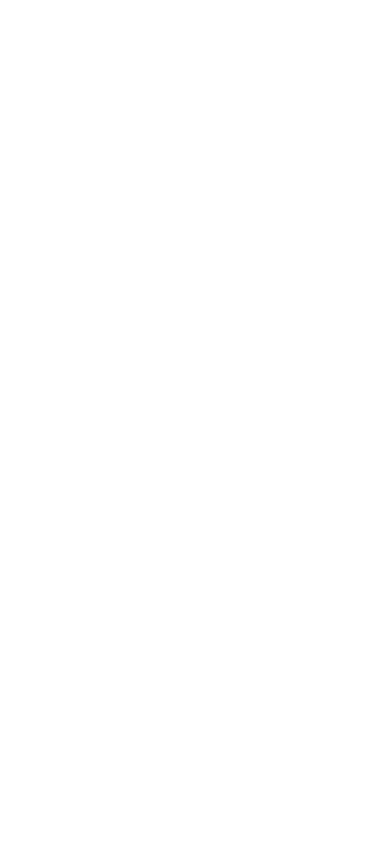
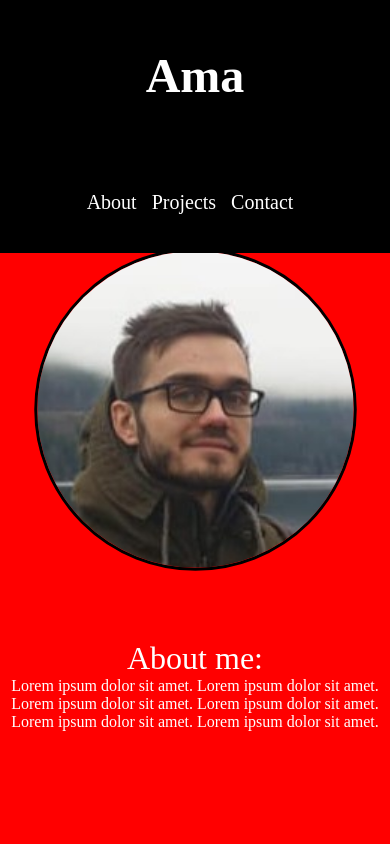
Before and after one commit to AmekxOne/portfolio_page, a plain HTML site: page index.html in a window 390 px wide. Drawn offline with Linux system fonts and the light colour scheme.

Commit message:
Added navbar and about section

```diff
--- a/index.html
+++ b/index.html
@@ -13,9 +13,35 @@
         <link rel="stylesheet" href="./main.css">
     </head>
     <body>
-        <!--[if lt IE 7]>
-            <p class="browsehappy">You are using an <strong>outdated</strong> browser. Please <a href="#">upgrade your browser</a> to improve your experience.</p>
-        <![endif]-->
+        <header>
+            <div class="header-content header-left">
+                <p id="logo">Ama</p>
+            </div>
+
+            <div class="header-content header-right">
+                <ul>
+                    <li><a href="#about">About</a></li>
+                    <li><a href="#projects">Projects</a></li>
+                    <li><a href="#">Contact</a></li>
+                </ul>
+            </div>
+        </header>
+
+        <main>
+            <section id="about">
+                <div id="about-text">
+                    <p class="text"><span class="title">About me:</span><br>
+                    Lorem ipsum dolor sit amet. Lorem ipsum dolor sit amet. Lorem ipsum dolor sit amet. Lorem ipsum dolor sit amet. Lorem ipsum dolor sit amet. Lorem ipsum dolor sit amet. </p>
+                </div>
+                <div id="about-pic">
+                    <img src="./images/profile.jpg" alt="my profile picture" />
+                </div>
+            </section>
+            <section id="projects">
+
+
+            </section>
+        </main>
 
         <script src="./script.js" async defer></script>
     </body>
--- a/main.css
+++ b/main.css
@@ -0,0 +1,140 @@
+body{
+    margin: 0;
+    padding: 0;
+}
+
+/* header section */
+header{
+    width: 100vw;
+    height: 25vh;
+
+    display: grid;
+    grid-template-columns: repeat(2, 1fr);
+
+    position: fixed;
+    top: 0;
+    left: 0;
+    z-index: 2;
+
+    background-color: #000000;
+    color: #ffffff;
+}
+
+header a{
+    text-decoration: none;
+    color: #ffffff;
+}
+
+header a:hover{
+    color: goldenrod;
+}
+
+#logo{
+    font-size: 4em;
+    font-weight: 900;
+    padding-left: 1em;
+}
+
+.header-content{
+    display: flex;
+    justify-content: flex-start;
+    align-items: center;
+}
+
+.header-right{
+    justify-content: flex-end;
+    align-items: center;
+    font-size: 1em;
+}
+
+.header-right ul{
+    list-style-type: none;
+    padding-right: 1em;
+}
+
+.header-right ul li{
+    display: inline;
+    margin-right: 0.5em;
+}
+
+/* about section */
+
+#about{
+    max-width: 100%;
+    height: 75vh;
+
+    background-color: red;
+    color: white;
+
+    margin-top: 25vh;
+
+    display: grid;
+    grid-template-columns: repeat(2, 1fr);
+}
+
+#about-text, #about-pic{
+    display: flex;
+    justify-content: center;
+    align-items: center;
+}
+
+#about-text{
+    padding-left: 1em;
+}
+
+.title{
+    font-size: 2em;
+}
+
+.text{
+    font-size: 1em;
+}
+
+#about-pic img{
+    border-radius: 360px;
+    border: 2.5px solid black;
+    scale: 1.5;
+}
+
+/* mobile */
+@media (max-width:600px){
+header{
+    display: grid;
+    grid-template-columns: 1fr;
+    grid-template-rows: repeat(2, 1fr);
+
+    height: 30vh;
+}
+
+.header-content{
+    display: flex;
+    justify-content: center;
+    align-items: center;
+}
+
+#logo{
+    font-size: 3em;
+    padding: 0;
+}
+
+.header-right ul{
+    font-size: 1.25em;
+    padding: 0;
+}
+
+#about{
+    grid-template-columns: 1fr;
+    grid-template-rows: repeat(2,1fr);
+}
+
+#about-text{
+    order: 2;
+    text-align: center;
+    padding: 0 0.5em 0 0.5em;
+}
+
+#about-pic{
+    order: 1;
+    padding-top: 5em;
+}
+}
```
Also changed, not shown: images/profile.jpg (added).
